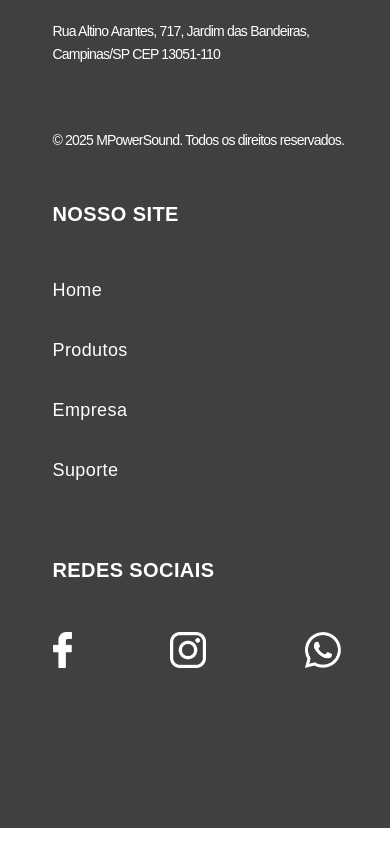
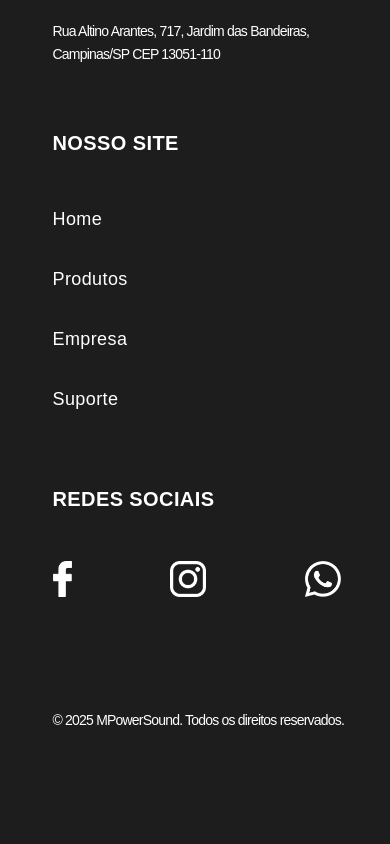
Before and after one commit to DiogoCodeDev/MpowerSound, a Vue app: page / in a window 390 px wide. Shown: the part 1340-2184 px from the top of the page. Built offline with nearby package versions, Linux system fonts and the light colour scheme.

Commit message:
chore: transparent bg-black footer

```diff
--- a/src/components/AppFooter.vue
+++ b/src/components/AppFooter.vue
@@ -2,6 +2,7 @@
 
 <template>
 	<footer
+		:style="{ backgroundColor: 'rgba(0, 0, 0, 0.55)' }"
 		class="w-full flex flex-col justify-center items-center lg:justify-between lg:flex-row lg:h-96 py-12 lg:py-12 lg:px-40 z-10">
 		<div class="w-80 md:w-96 flex flex-col lg:w-1/3">
 			<router-link data-aos="fade-right" to="/">
@@ -11,7 +12,7 @@
 				Rua Altino Arantes, 717, Jardim das Bandeiras, Campinas/SP <br class="hidden md:flex lg:hidden xl:flex">
 				CEP 13051-110
 			</p>
-			<p data-aos="fade-up" data-aos-offset="50" class="text-sm lg:text-xs text-white mb-12 lg:mb-4">
+			<p data-aos="fade-up" data-aos-offset="50" class="text-sm hidden lg:flex lg:text-xs text-white mb-12 lg:mb-4">
 				© 2025 MPowerSound. Todos os direitos reservados.
 			</p>
 		</div>
@@ -30,10 +31,13 @@
 			<div>
 				<h3 data-aos="fade-right" class="text-xl mb-12 font-black uppercase">Redes Sociais</h3>
 				<div class="flex w-72 lg:w-full justify-between">
-					<img data-aos="fade-up" class="h-9 lg:h-7" src="../assets/img/icons/facebook-icon.webp"/>
-					<img data-aos="fade-up" class="h-9 lg:h-7" src="../assets/img/icons/instagram-icon.webp"/>
-					<img data-aos="fade-up" class="h-9 lg:h-7 mb-28" src="../assets/img/icons/wpp-icon.webp"/>
+					<img data-aos="fade-up" alt="icon facebook" class="h-9 lg:h-7" src="../assets/img/icons/facebook-icon.webp"/>
+					<img data-aos="fade-up" alt="icon instagram" class="h-9 lg:h-7" src="../assets/img/icons/instagram-icon.webp"/>
+					<img data-aos="fade-up" alt="icon whatsapp" class="h-9 lg:h-7 mb-28" src="../assets/img/icons/wpp-icon.webp"/>
 				</div>
+				<p data-aos="fade-up" data-aos-offset="50" class="text-sm flex lg:hidden lg:text-xs text-white mb-16">
+					© 2025 MPowerSound. Todos os direitos reservados.
+				</p>
 			</div>
 		</div>
 	</footer>
```
